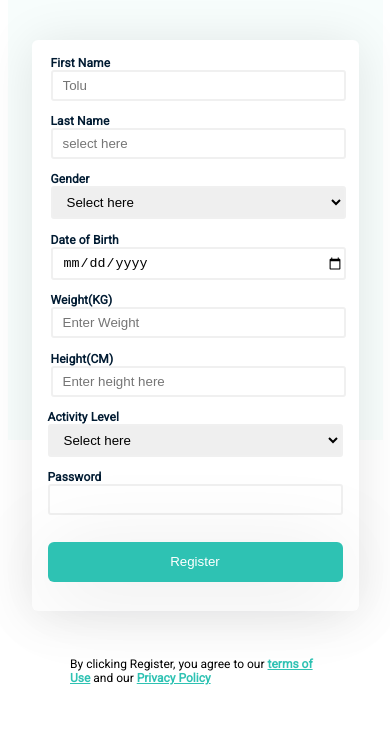
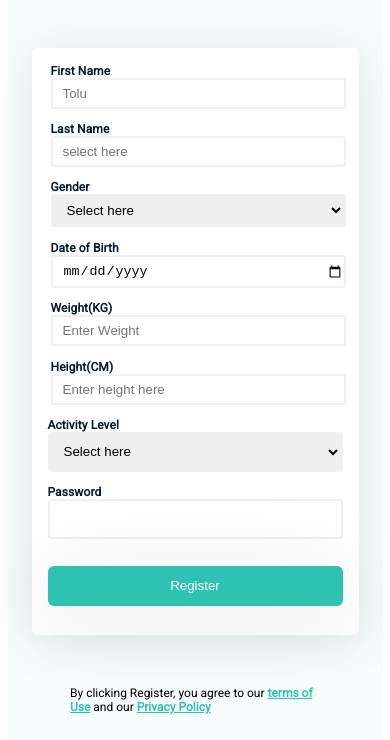
Before and after one commit to patiee-Lyop92/Assignment-1, a plain HTML site: page index.html in a window 390 px wide. Shown: the part 260-1000 px from the top of the page. Drawn offline with Linux system fonts and the light colour scheme.

Commit message:
assignment-correction

```diff
--- a/index.css
+++ b/index.css
@@ -25,15 +25,14 @@ header styling
  }
 /*===Container styling===*/
 .main-wrapper {
-    max-width: 1200px;
+    max-width: 1440px;
     margin: 0 auto;
-    height: 700px;
+    /*height: 700px;*/
     margin: 0 auto;
     background: rgb(247,253,252);
 }
 .content-wrapper {
-    max-width: 1000px;
-    height: 600px;
+    max-width: 1200px;
     flex-shrink: 0;
     margin: 0 auto;
     display: flex;
@@ -171,6 +170,7 @@ form button {
 Media-query-styling
 ==================*/
 @media (min-width: 712px) {
+
     .starters-section {
         display: none;
     }
@@ -178,6 +178,8 @@ Media-query-styling
     header {
         display: none;
     }
+
+
     footer{
         display: none;
     }
@@ -210,10 +212,10 @@ Media-query-styling
     }
     footer {
         margin-bottom: 2em;
+        margin: 0 auto;
         > p {
             font-size: .75rem;
             width: 250px;
-            margin: 0 auto;
         }
     }
     .desktop-ptag{
@@ -223,9 +225,11 @@ Media-query-styling
     .activity-input,
     .activity-select{
         width: 295px;
+        height: 40px
     }
     .main-wrapper{
         max-width: 375px;
+        margin: 0 auto;
         display: flex;
         flex-direction: row;
     }
--- a/index.html
+++ b/index.html
@@ -3,6 +3,7 @@
 <head>
     <meta charset="UTF-8">
     <meta name="viewport" content="width=device-width, initial-scale=1.0">
+    <script src="https://kit.fontawesome.com/44fc92f513.js" crossorigin="anonymous"></script>
     <link href="https://fonts.googleapis.com/css2?family=Lato&family=Roboto&family=Roboto+Slab:wght@400;500;600&display=swap" rel="stylesheet">
     <link rel="stylesheet" href="index.css">
 
@@ -54,7 +55,6 @@
                             <select name="" id="">
                                 <OPtion disabled selected value="">Select here</OPtion>
                             </select>
-                            <!--<input type="text" placeholder="select here" name="gender" required>-->
                         </div>
                         <div>
                             <label for="birth-date">Date of Birth</label>
@@ -80,7 +80,7 @@
                         </div>
                         <div>
                             <label for="password">Password</label>
-                            <input class="password-input" type="password" name="password" required>
+                            <input class="password-input" type="password" name="password" required >
                         </div>
                     </div>
                     <button type="submit">Register</button>
```
